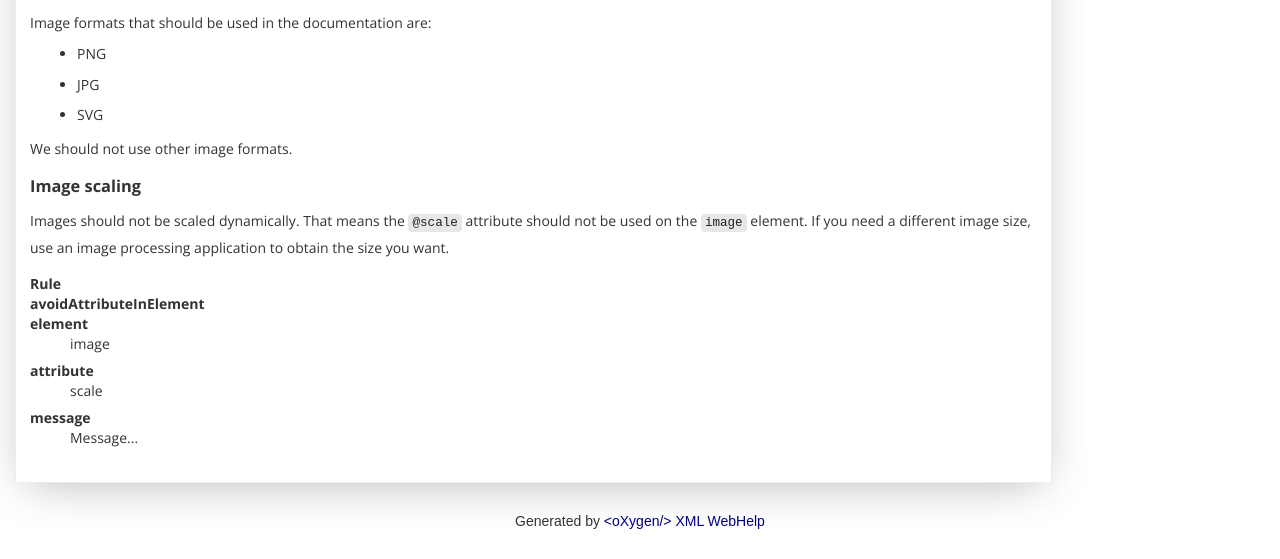
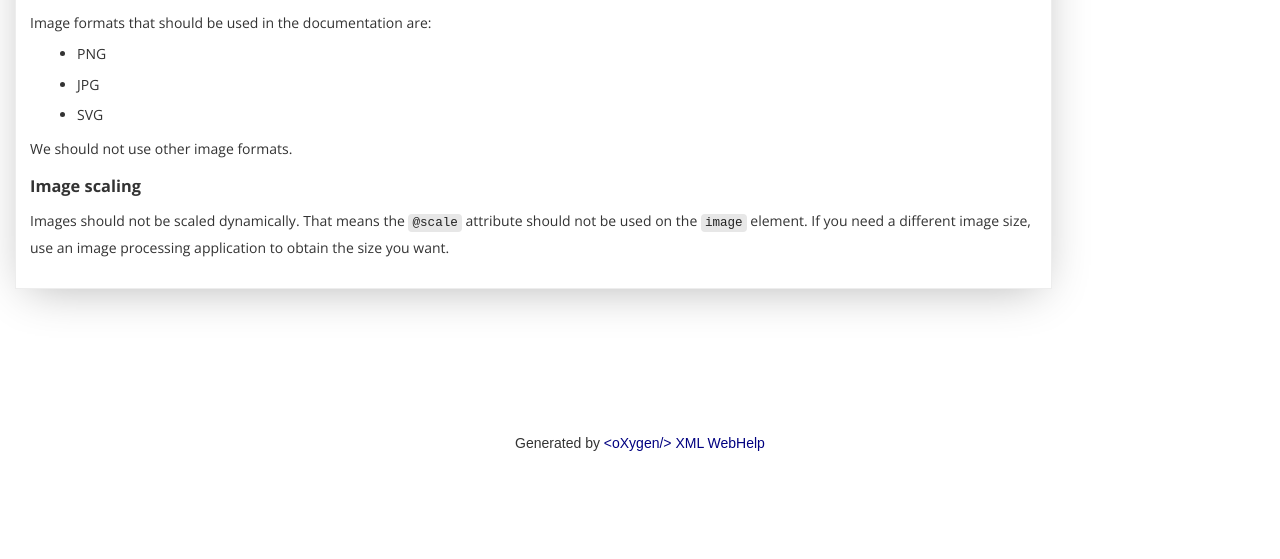
Before and after one commit to oxygenxml/integrated-styleguide, a plain HTML site: page topics/images.html in a window 1280 px wide. Shown: the part 324-883 px from the top of the page. After the commit the page ends 805 px from the top, so only its background shows below. Drawn offline with nearby package versions, Linux system fonts and the light colour scheme.

Commit message:
rebuild pages at 02f2693

```diff
--- a/oxygen-webhelp/app/search/index/index-1.js
+++ b/oxygen-webhelp/app/search/index/index-1.js
@@ -1,4 +1,4 @@
 define(function () {
 // Auto generated index for searching.
-return {"...":"0*9*-1","@scale":"0*0*12","application":"0*0*1i","are:":"0*10*-1$f","attribute":"0*1*14$1s","avoidattributeinelement":"0*5*1p","content":"0*0*3","different":"0*0*1c","documentation":"0*10*-1$e","dynamically":"0*10*-1$10","dynamically.":"0*10*-1$v","edit":"0*10*6","element":"0*1*19$1q","element.":"0*0*18","formats":"0*38*-1$-1$-1$9$b$p"};
+return {"...":"0*9*-1","@scale":"0*0*12","application":"0*0*1i","are:":"0*10*-1$f","attribute":"0*0*14","content":"0*0*3","different":"0*0*1c","documentation":"0*10*-1$e","dynamically":"0*10*-1$10","dynamically.":"0*10*-1$v","edit":"0*10*6","element":"0*0*19","element.":"0*0*18","formats":"0*38*-1$-1$-1$9$b$p"};
 });
--- a/oxygen-webhelp/app/search/index/index-2.js
+++ b/oxygen-webhelp/app/search/index/index-2.js
@@ -1,4 +1,4 @@
 define(function () {
 // Auto generated index for searching.
-return {"formats.":"0*10*-1$o","image":"0*60*-1$-1$-1$-1$8$a$n$q$17$1d$1g$1r","images":"0*40*-1$0$5$s","jpg":"0*10*-1$h","jump":"0*0*1","main":"0*0*2","means":"0*10*-1$11","message":"0*1*1u$20","message...":"0*0*1v","need":"0*0*1b","obtain":"0*0*1j","online":"0*10*7","other":"0*10*-1$m","png":"0*10*-1$g","processing":"0*0*1h"};
+return {"formats.":"0*10*-1$o","image":"0*59*-1$-1$-1$-1$8$a$n$q$17$1d$1g","images":"0*40*-1$0$5$s","jpg":"0*10*-1$h","jump":"0*0*1","main":"0*0*2","means":"0*10*-1$11","need":"0*0*1b","obtain":"0*0*1j","online":"0*10*7","other":"0*10*-1$m","png":"0*10*-1$g","processing":"0*0*1h","scale":"0*0*13"};
 });
--- a/oxygen-webhelp/app/search/index/index-3.js
+++ b/oxygen-webhelp/app/search/index/index-3.js
@@ -1,4 +1,4 @@
 define(function () {
 // Auto generated index for searching.
-return {"rule":"0*5*1o","scale":"0*1*13$1t","scaled":"0*10*-1$u","scaling":"0*18*-1$r","search":"0*0*4","should":"0*31*-1$-1$-1$c$k$t$15","size":"0*1*1e$1k","svg":"0*10*-1$i","use":"0*11*-1$l$1f","used":"0*11*-1$d$16","want":"0*0*1n","want.":"0*0*1m","we":"0*10*-1$j","you":"0*1*1a$1l"};
+return {"scaled":"0*10*-1$u","scaling":"0*18*-1$r","search":"0*0*4","should":"0*31*-1$-1$-1$c$k$t$15","size":"0*1*1e$1k","svg":"0*10*-1$i","use":"0*11*-1$l$1f","used":"0*11*-1$d$16","want":"0*0*1n","want.":"0*0*1m","we":"0*10*-1$j","you":"0*1*1a$1l"};
 });
--- a/topics/images.html
+++ b/topics/images.html
@@ -106,26 +106,6 @@
 			<p class="p">Images should not be scaled dynamically. That means the <code class="ph codeph">@scale</code> attribute
 				should not be used on the <code class="ph codeph">image</code> element. If you need a different
 				image size, use an image processing application to obtain the size you want.</p>
-			<div class="p">
-				<dl class="dl">
-
-						<dt class="dthd"><strong>Rule</strong></dt>
-						<dd class="ddhd"><strong>avoidAttributeInElement</strong></dd>
-
-
-						<dt class="dt dlterm">element</dt>
-						<dd class="dd">image</dd>
-
-
-						<dt class="dt dlterm">attribute</dt>
-						<dd class="dd">scale</dd>
-
-
-						<dt class="dt dlterm">message</dt>
-						<dd class="dd">Message...</dd>
-
-				</dl>
-			</div>
 		</section>
     </div>
 </article></main></div>
```
Also changed, not shown: 1 other file.
